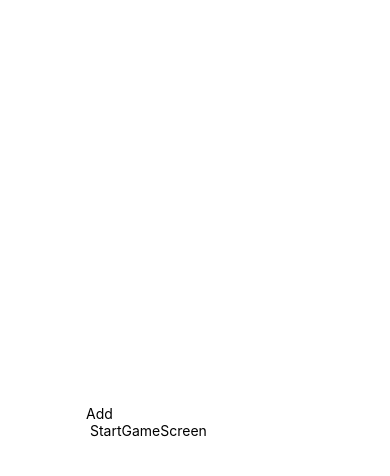
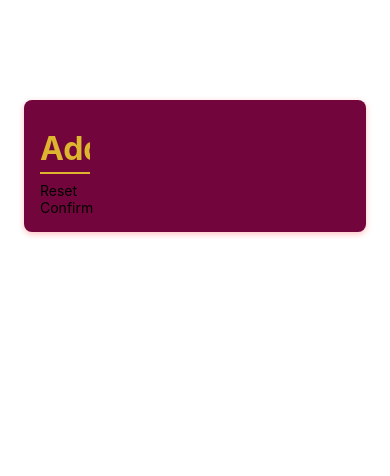
Before and after one commit to abdonofal911/GuessNum, a React Native app: screen / in a window 390 px wide. Shown: the top 476 px of the page. Built offline with nearby package versions, Linux system fonts and the light colour scheme.

Commit message:
Changes to be committed:     modified:   App.js 	deleted:    Components/Button.js     new file:   Components/PrimartButton.js 	modified:   Screens/StartGameScreen.js

```diff
--- a/App.js
+++ b/App.js
@@ -4,18 +4,9 @@
 
 export default function App() {
   return (
-    <View style={styles.container}>
       <StartGameScreen />
-      <StatusBar style="auto" />
-    </View>
   );
 }
 
 const styles = StyleSheet.create({
-  container: {
-    flex: 1,
-    backgroundColor: '#fff',
-    alignItems: 'center',
-    justifyContent: 'center',
-  },
 });
--- /dev/null
+++ b/Components/PrimartButton.js
@@ -0,0 +1,14 @@
+import React from 'react'
+import { View , Text } from 'react-native'
+
+function PrimaryButton({children}) {
+  return (
+    <View>
+      <Text>
+      {children}
+      </Text>
+    </View>
+  )
+}
+
+export default PrimaryButton
--- a/Screens/StartGameScreen.js
+++ b/Screens/StartGameScreen.js
@@ -1,13 +1,49 @@
-import React from 'react'
-import { View , StyleSheet , Text , TextInput , Button } from 'react-native'
+import React from "react";
+import { View, StyleSheet, Text, TextInput, Button } from "react-native";
+import PrimaryButton from "../Components/PrimartButton";
+import { styleProps } from "react-native-web/dist/cjs/modules/forwardedProps";
 
 const StartGameScreen = () => {
   return (
-    <View>
-      <TextInput placeholder='Add' />
-     <Text> StartGameScreen</Text>
+    <View style={styles.inputContainer}>
+      <TextInput
+        style={styles.numberInput}
+        placeholder="Add"
+        maxLength={2}
+        keyboardType="number-pad"
+        autoCapitalize="none"
+        autoCorrect={false}
+      />
+      <PrimaryButton>Reset</PrimaryButton>
+      <PrimaryButton>Confirm</PrimaryButton>
     </View>
-  )
-}
+  );
+};
 
-export default StartGameScreen
+export default StartGameScreen;
+
+const styles = StyleSheet.create({
+  inputContainer: {
+    padding: 16,
+    marginTop: 100,
+    marginHorizontal: 24,
+    backgroundColor: "#72063c",
+    borderRadius: 8,
+    elevation: 12,
+    shadowColor: "red",
+    shadowOffset: { width: 0, height: 2 },
+    shadowRadius: 6,
+    shadowOpacity: 0.25,
+  },
+  numberInput: {
+    height: 50,
+    borderBottomColor: "#ddb52f",
+    fontSize: 32,
+    borderBottomWidth: 2,
+    color: "#ddb52f",
+    marginVertical: 8,
+    fontWeight: "bold",
+    width: 50,
+    textAlign: "center",
+  },
+});
```
Also changed, not shown: Components/Button.js (deleted).
